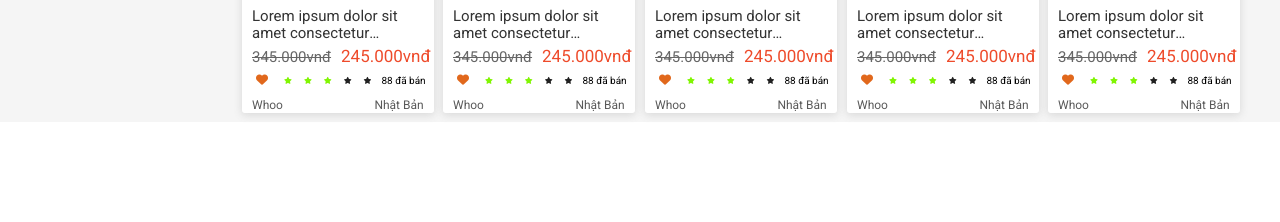
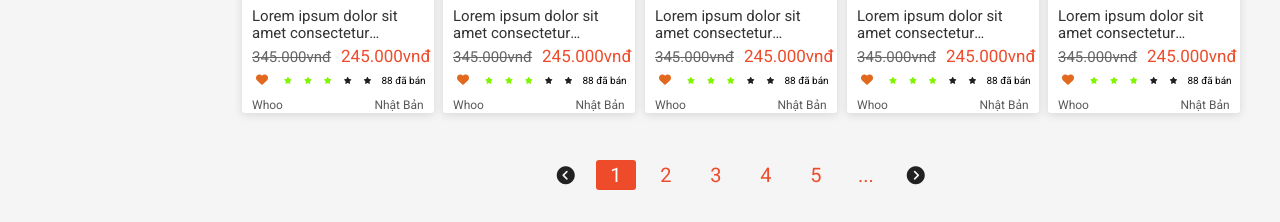
Before and after one commit to Vanthuy2002/commerce-page, a plain HTML site: page index.html in a window 1280 px wide. Shown: the part 737-959 px from the top of the page. Before the commit the page ends 859 px from the top, so only its background shows below. Drawn offline with nearby package versions, Linux system fonts and the light colour scheme.

Commit message:
pagination

```diff
--- a/assets/CSS/base.css
+++ b/assets/CSS/base.css
@@ -210,3 +210,26 @@ html {
   color: #ccc;
   cursor: default;
 }
+.pagination {
+  display: flex;
+  gap: 10px;
+  align-items: center;
+  justify-content: center;
+  padding-left: 0;
+  list-style: none;
+}
+.pagination-link {
+  text-decoration: none;
+  font-size: 2rem;
+  color: var(--primary-color);
+  display: inline-block;
+  min-width: 40px;
+  height: 30px;
+  line-height: 3rem;
+  text-align: center;
+}
+.pagination-link.active {
+  background: var(--primary-color);
+  color: var(--white);
+  border-radius: 3px;
+}
--- a/assets/CSS/main.css
+++ b/assets/CSS/main.css
@@ -1025,3 +1025,7 @@ i.like-icon-fill {
   font-size: 1.4rem;
   line-height: 1.4rem;
 }
+
+.home__page{
+  margin: 48px 0 32px;
+}
--- a/assets/Javascript/main.js
+++ b/assets/Javascript/main.js
@@ -16,5 +16,19 @@ let cartItem = document.querySelectorAll(".cart__item-add");
 let cartNum = document.querySelector(".cart__noti");
 cartNum.textContent = cartItem.length;
 cart.onclick = () => {
-  cartList.classList.toggle("show");
+  addClass(cartList, "toggle", "show");
 };
+
+function addClass(selector, type, value) {
+  selector.classList[type](value);
+}
+
+let paginations = document.querySelectorAll(".pagination-link");
+paginations.forEach((page) => {
+  page.onclick = () => {
+    paginations.forEach((num) => {
+      addClass(num, "remove", "active");
+    });
+    addClass(page, "add", "active");
+  };
+});
--- a/index.html
+++ b/index.html
@@ -1102,6 +1102,44 @@
                   </div>
                 </div>
               </div>
+
+              <div class="home__page">
+                <ul class="pagination">
+                  <li class="pagination-item">
+                    <a href="#!" class="pagination-link">
+                      <i
+                        class="fa-solid fa-circle-chevron-left pagination-icon black"
+                      ></i>
+                    </a>
+                  </li>
+                  <li class="pagination-item">
+                    <a href="#!" class="pagination-link active">1 </a>
+                  </li>
+                  <li class="pagination-item">
+                    <a href="#!" class="pagination-link">2 </a>
+                  </li>
+                  <li class="pagination-item">
+                    <a href="#!" class="pagination-link">3 </a>
+                  </li>
+                  <li class="pagination-item">
+                    <a href="#!" class="pagination-link">4 </a>
+                  </li>
+                  <li class="pagination-item">
+                    <a href="#!" class="pagination-link">5 </a>
+                  </li>
+
+                  <li class="pagination-item">
+                    <a href="#!" class="pagination-link">...</a>
+                  </li>
+                  <li class="pagination-item">
+                    <a href="#!" class="pagination-link">
+                      <i
+                        class="fa-solid fa-circle-chevron-right pagination-icon black"
+                      ></i>
+                    </a>
+                  </li>
+                </ul>
+              </div>
             </div>
           </div>
         </div>
```
